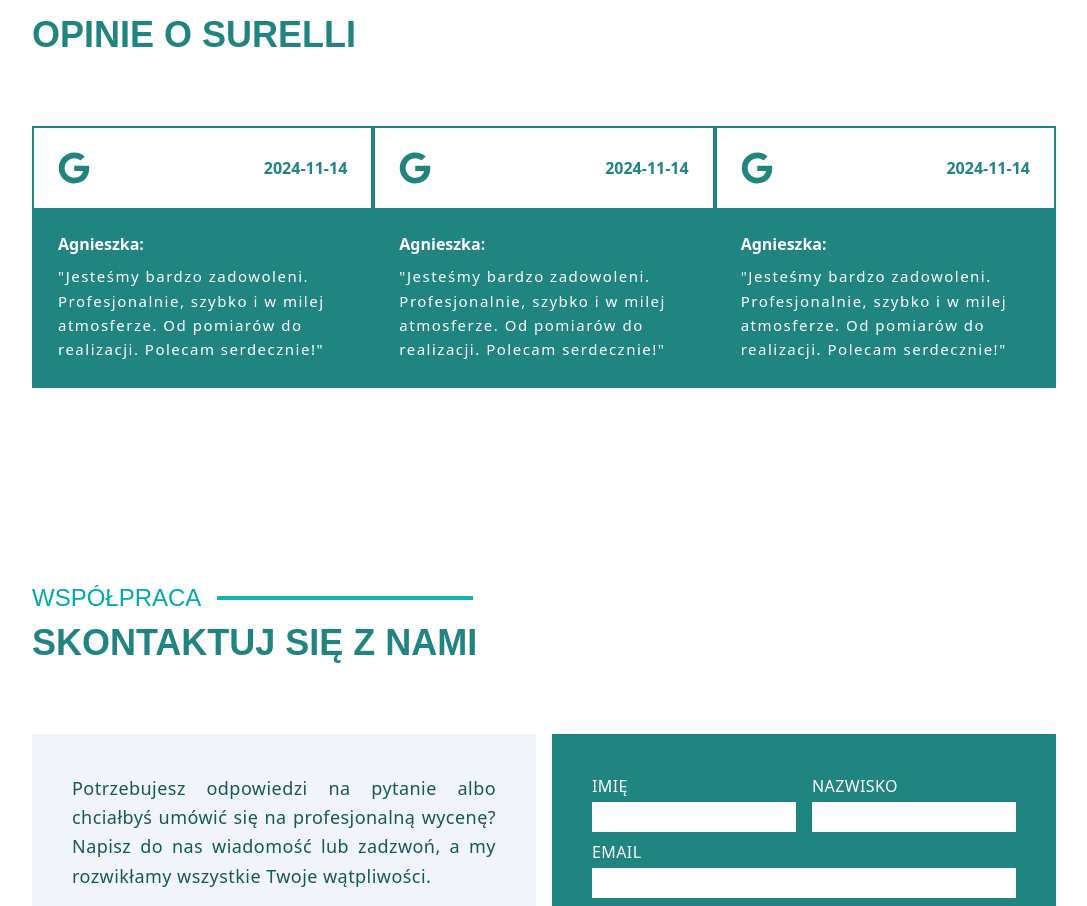
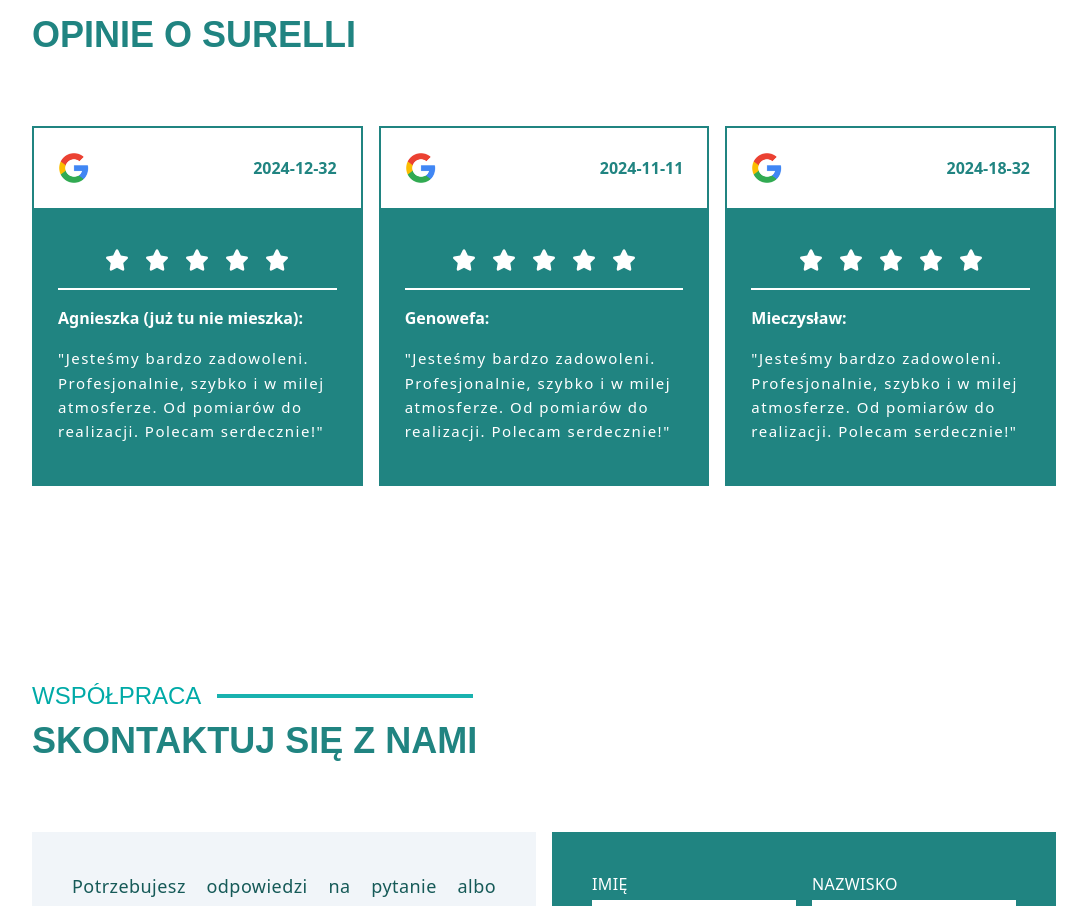
Before and after one commit to Hosuqa/Surella, a React (Vite) app: page / in a window 1280 px wide. Shown: the part 4801-5707 px from the top of the page, without its empty margins (96-1183 px from the left). Built offline with nearby package versions, Linux system fonts and the light colour scheme; a web font is replaced by a local one.

Commit message:
[ADD] - Design Rewiev cards

```diff
--- a/src/assets/index.ts
+++ b/src/assets/index.ts
@@ -7,7 +7,9 @@ import rollo from "./rollo.webp"
 import rollo2 from "./rollo2.webp"
 import rollo3 from "./rollo3.webp"
 import rollo4 from "./rollo4.webp"
+import google from "./Google.png"
 export{
+    google,
     surellawhite,
     surella,
     hero1,
--- a/src/components/sections/Review.tsx
+++ b/src/components/sections/Review.tsx
@@ -3,6 +3,8 @@ import { XlWrapper } from "@components/global/Wrappers";
 import { useEffect } from "react";
 import { styles } from "../../styles";
 import { FaGoogle } from "react-icons/fa";
+import { FaStar } from "react-icons/fa6";
+import { google } from '../../assets';
 
 import gsap from "gsap";
 import { ScrollTrigger } from "gsap/dist/ScrollTrigger";
@@ -11,22 +13,31 @@ gsap.registerPlugin(ScrollTrigger);
 
 type Props = {
     text: string;
+    name: string;
+    date: string;
 };
 
-const ReviewCard = ({text}: Props) => {
+const ReviewCard = ({text, name, date}: Props) => {
     return (
-        <div className="w-[400px] h-full bg-white border-2 border-surella-600  justify-center items-center">
+        <div className="w-full h-full bg-white border-2 border-surella-600  justify-center items-center">
             <div className="h-fit flex justify-between items-center m-6">
-                <FaGoogle className="h-8 w-8 text-surella-600 "/>
+                <img src={google} alt="google" className="h-8 w-8"/>
                 <p className="text-surella-600 font-bold">
-                    2024-11-14
+                    {date}
                 </p>
             </div>
-            <div className="bg-surella-600 p-6">
-                <p className="text-white font-bold mb-2">Agnieszka:</p>
+            <div className="bg-surella-600 px-6 py-10">
+                <div className="flex justify-center text-white gap-4">
+                        <FaStar className="h-6 w-6"/>
+                        <FaStar className="h-6 w-6"/>
+                        <FaStar className="h-6 w-6"/>
+                        <FaStar className="h-6 w-6"/>
+                        <FaStar className="h-6 w-6"/>
+                </div>
+                <div className="h-[2px] my-4 w-full bg-white "></div>
+                <p className="text-white font-bold mb-4">{name}:</p>
                 <p className="text-[15px] text-white tracking-widest leading-relaxed">"{text}"</p>
             </div>
-
         </div>
     );
 };
@@ -40,10 +51,10 @@ const Sandbox = () => {
         <XlWrapper vertical >
             <div className="w-full h-[full]">
                 <Title title="Opinie o Surelli " subtitle="Posłuchaj" />
-                <div className="w-full h-full flex justify-between">
-                    <ReviewCard text="Jesteśmy bardzo zadowoleni. Profesjonalnie, szybko i w milej atmosferze. Od pomiarów do realizacji. Polecam serdecznie!"/>
-                    <ReviewCard text="Jesteśmy bardzo zadowoleni. Profesjonalnie, szybko i w milej atmosferze. Od pomiarów do realizacji. Polecam serdecznie!"/>
-                    <ReviewCard text="Jesteśmy bardzo zadowoleni. Profesjonalnie, szybko i w milej atmosferze. Od pomiarów do realizacji. Polecam serdecznie!"/>
+                <div className="w-full h-full flex gap-4">
+                    <ReviewCard name="Agnieszka (już tu nie mieszka)" date="2024-12-32" text="Jesteśmy bardzo zadowoleni. Profesjonalnie, szybko i w milej atmosferze. Od pomiarów do realizacji. Polecam serdecznie!"/>
+                    <ReviewCard name="Genowefa" date="2024-11-11" text="Jesteśmy bardzo zadowoleni. Profesjonalnie, szybko i w milej atmosferze. Od pomiarów do realizacji. Polecam serdecznie!"/>
+                    <ReviewCard name="Mieczysław" date="2024-18-32" text="Jesteśmy bardzo zadowoleni. Profesjonalnie, szybko i w milej atmosferze. Od pomiarów do realizacji. Polecam serdecznie!"/>
                 </div>
             </div>
         </XlWrapper>
```
Also changed, not shown: src/assets/Google.png (added).
